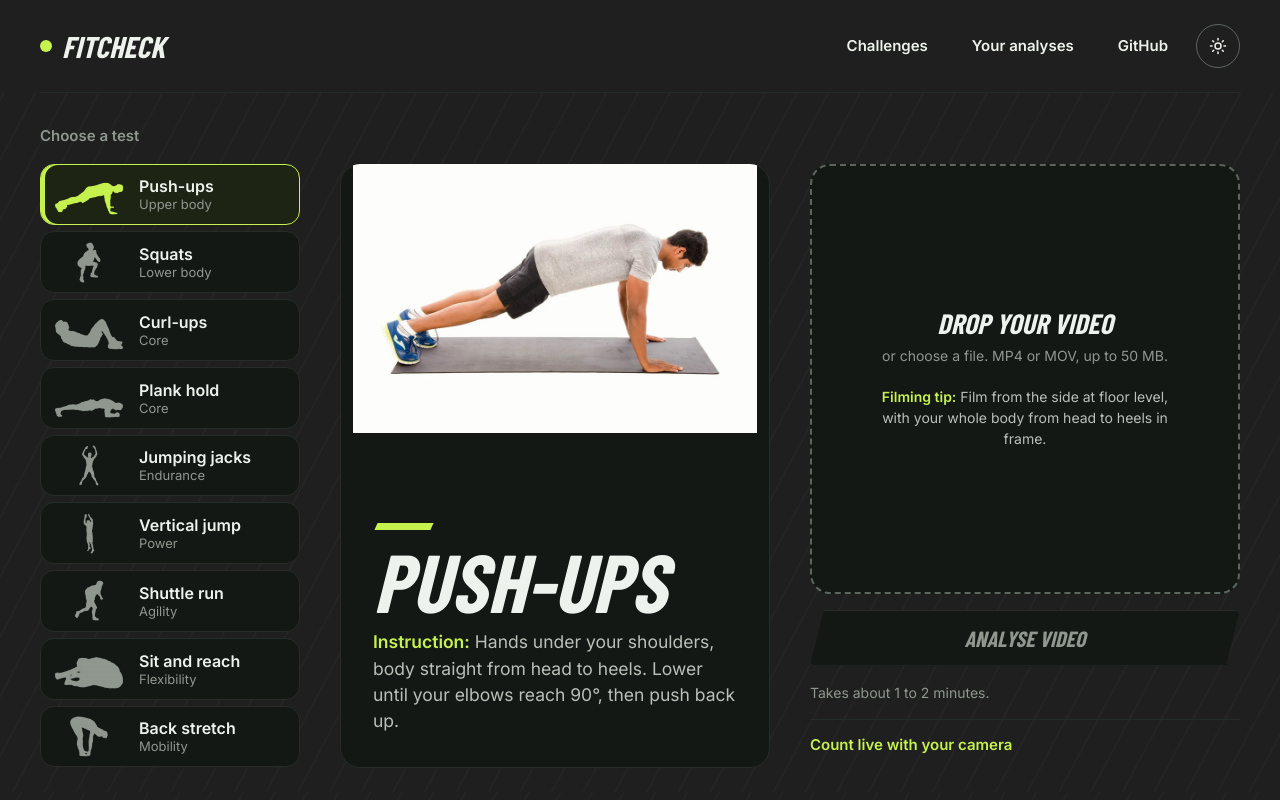
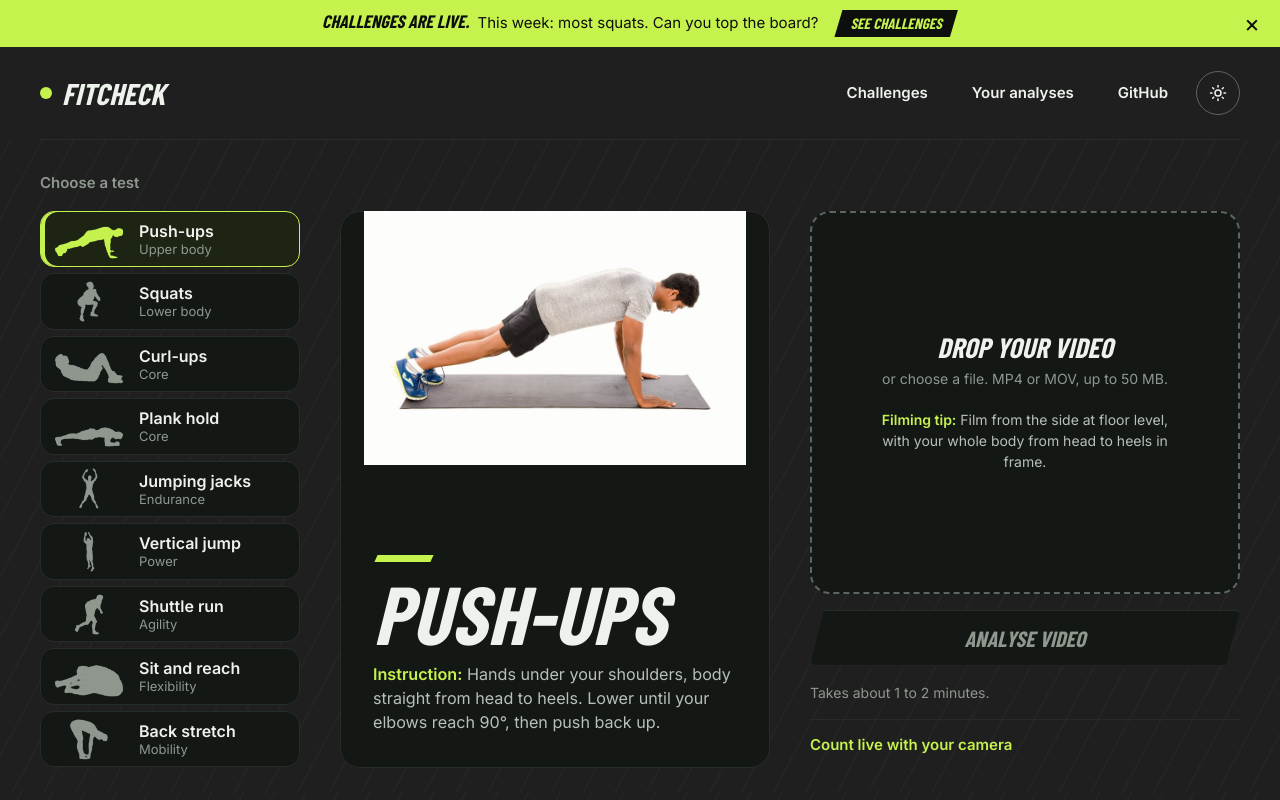
Before and after one commit to saanvi-kanodia/FitCheck, a Flask app: page / in a window 1280 px wide. Run offline with Flask 3, Linux system fonts and the light colour scheme; data that the repository does not hold is empty; some libraries are stand-ins or nearby versions; some web fonts are replaced.

Commit message:
"Challenges are live" announcement bar
A lime bar above the header with a slow shine, naming this week's challenge
and linking to the Challenges page. Dismissible (remembered per browser), no
animation under reduced motion, and the fit-to-window layout leaves room for it.

Co-Authored-By: Claude Opus 5.5 <noreply@anthropic.com>

```diff
--- a/webapp/templates/index.html
+++ b/webapp/templates/index.html
@@ -275,7 +275,7 @@
     /* Fit the window's height: the nine test rows shrink (64px down to 44px) so the list and the
        panels beside it end above the bottom of the screen. 196px = header, top padding, the
        "Choose a test" label and a bottom margin. */
-    :root { --rowh: clamp(44px, calc((100vh - 196px - 48px) / 9), 64px); --panelh: calc(9 * var(--rowh) + 48px); }
+    :root { --rowh: clamp(44px, calc((100vh - 196px - var(--ann, 0px) - 48px) / 9), 64px); --panelh: calc(9 * var(--rowh) + 48px); }
     main { padding-bottom: 24px; }
     .tests label { min-height: var(--rowh); padding-block: 2px; }
     .thumb { height: min(44px, calc(var(--rowh) - 10px)); }
@@ -386,6 +386,25 @@
   .enter .out.bad { color: var(--err); }
   .enter .out.good { color: var(--accent-text); }
 
+  /* "Challenges are live" bar: lime, with a slow shine across it; dismissible */
+  .announce { position: relative; display: flex; align-items: center; justify-content: center; flex-wrap: wrap; gap: 6px 16px;
+              padding: 10px 52px; overflow: hidden; background: #c6f24e; color: #0c0f0d; font-size: 15px; text-align: center; }
+  .announce[hidden] { display: none; }
+  .announce p { position: relative; margin: 0; }
+  .announce b { font: italic 800 18px/1 var(--display); text-transform: uppercase; margin-right: 4px; }
+  .announce a { position: relative; padding: 6px 16px; background: #0c0f0d; color: #c6f24e; font: italic 800 15px/1 var(--display);
+                text-transform: uppercase; text-decoration: none; clip-path: polygon(8px 0, 100% 0, calc(100% - 8px) 100%, 0 100%); }
+  .announce a:hover { color: #eef2ec; }
+  .announce a:focus-visible { outline: 2px solid #0c0f0d; outline-offset: 2px; clip-path: none; }
+  .announce::before { content: ""; position: absolute; inset: 0 auto 0 -40%; width: 30%; transform: skewX(-24deg);
+                      background: linear-gradient(90deg, transparent, rgba(255,255,255,.55), transparent); animation: shine 3.2s ease-in-out infinite; }
+  @keyframes shine { 0% { left: -40%; } 60%, 100% { left: 120%; } }
+  .announce-x { position: absolute; right: 8px; top: 50%; transform: translateY(-50%); width: 40px; height: 40px; border: 0; background: none;
+                color: #0c0f0d; font-size: 24px; line-height: 1; cursor: pointer; }
+  .announce-x:focus-visible { outline: 2px solid #0c0f0d; }
+  @media (prefers-reduced-motion: reduce) { .announce::before { animation: none; display: none; } }
+  @media (max-width: 560px) { .announce { padding: 8px 44px 8px 14px; font-size: 13.5px; } .announce b { font-size: 16px; } }
+
   /* Reduced motion: the loading spinners slow down, everything else holds still. */
   @media (prefers-reduced-motion: reduce) {
     .spinner, .dot-spin { animation-duration: 2.4s; }
@@ -396,6 +415,11 @@
 </style>
 </head>
 <body>
+<div class="announce" id="announce" hidden>
+  <p><b>Challenges are live.</b> <span id="announceWeek">Climb the rankings on six new boards.</span></p>
+  <a href="#challenges" id="announceGo">See challenges</a>
+  <button type="button" class="announce-x" id="announceX" aria-label="Dismiss">&times;</button>
+</div>
 <div class="wrap">
   <header>
     <a class="wordmark" href="/">FitCheck</a>
@@ -1055,6 +1079,20 @@ async function renderEnter(h) {
     } catch (e) { out.className = 'out bad'; out.textContent = 'That didn’t go through. Check your connection and try again.'; b.disabled = false; }
   });
 }
+
+// The bar's height, so the main screen's fit-to-window sizing leaves room for it.
+function fitAnnounce() { const a = $('announce'); document.documentElement.style.setProperty('--ann', (a.hidden ? 0 : a.offsetHeight) + 'px'); }
+// "Challenges are live" bar: shown until dismissed; names this week's challenge when it's known.
+(() => {
+  let gone = false; try { gone = localStorage.getItem('fc_announce') === 'challenges-1'; } catch (e) {}
+  if (gone) return;
+  $('announce').hidden = false;
+  fitAnnounce(); addEventListener('resize', fitAnnounce);
+  fetch('/api/leaderboard').then(r => r.ok ? r.json() : null).then(d => {
+    const w = d?.challenges?.find(c => c.kind === 'weekly'); if (w) $('announceWeek').textContent = `This week: ${w.title.replace(/^This week:\s*/i, '')}. Can you top the board?`; fitAnnounce();
+  }).catch(() => {});
+  $('announceX').addEventListener('click', () => { $('announce').hidden = true; fitAnnounce(); try { localStorage.setItem('fc_announce', 'challenges-1'); } catch (e) {} });
+})();
 
 // The analyses page lives at #analyses; any other address shows the test picker and stage.
 // (window.history, because this script's own `history` is the saved-analyses list.)
```
